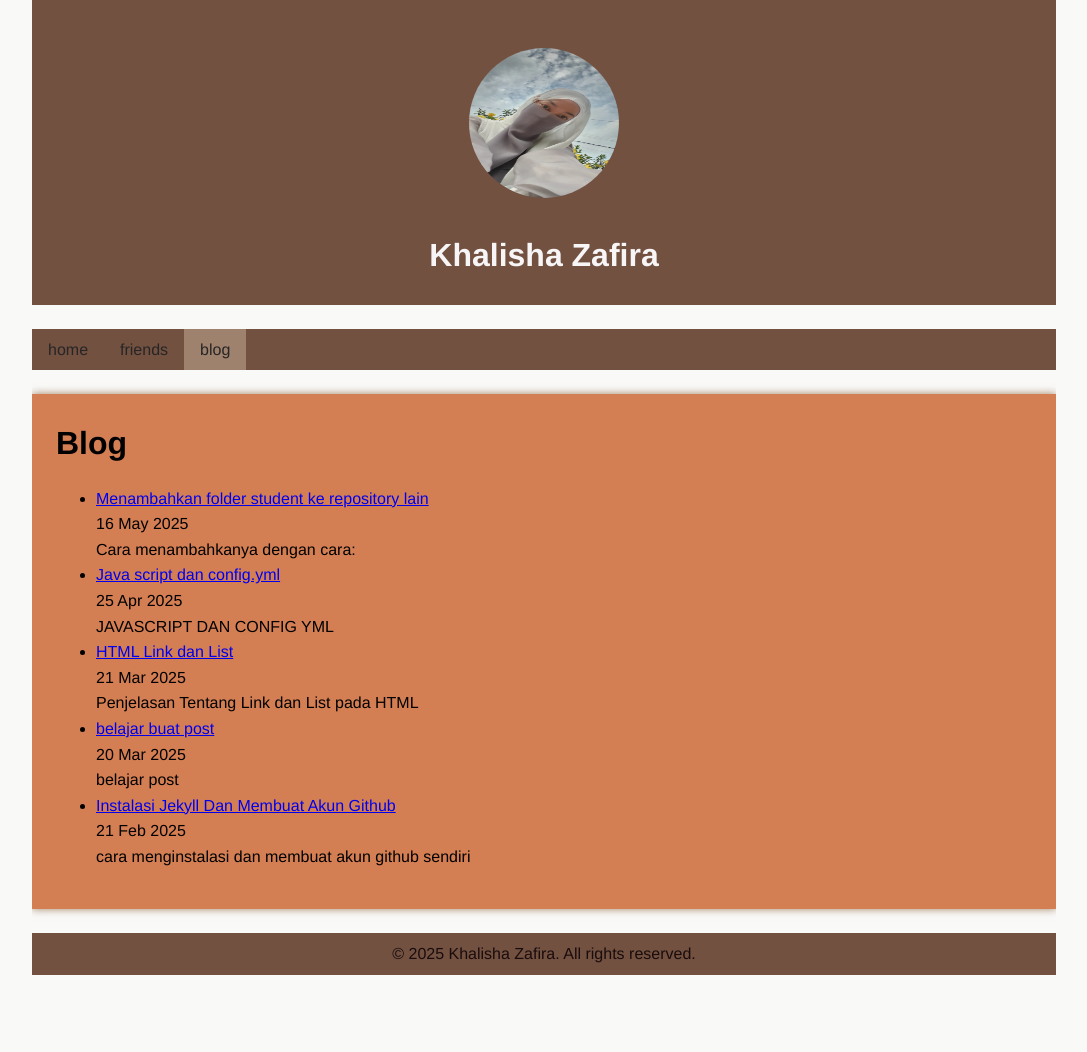
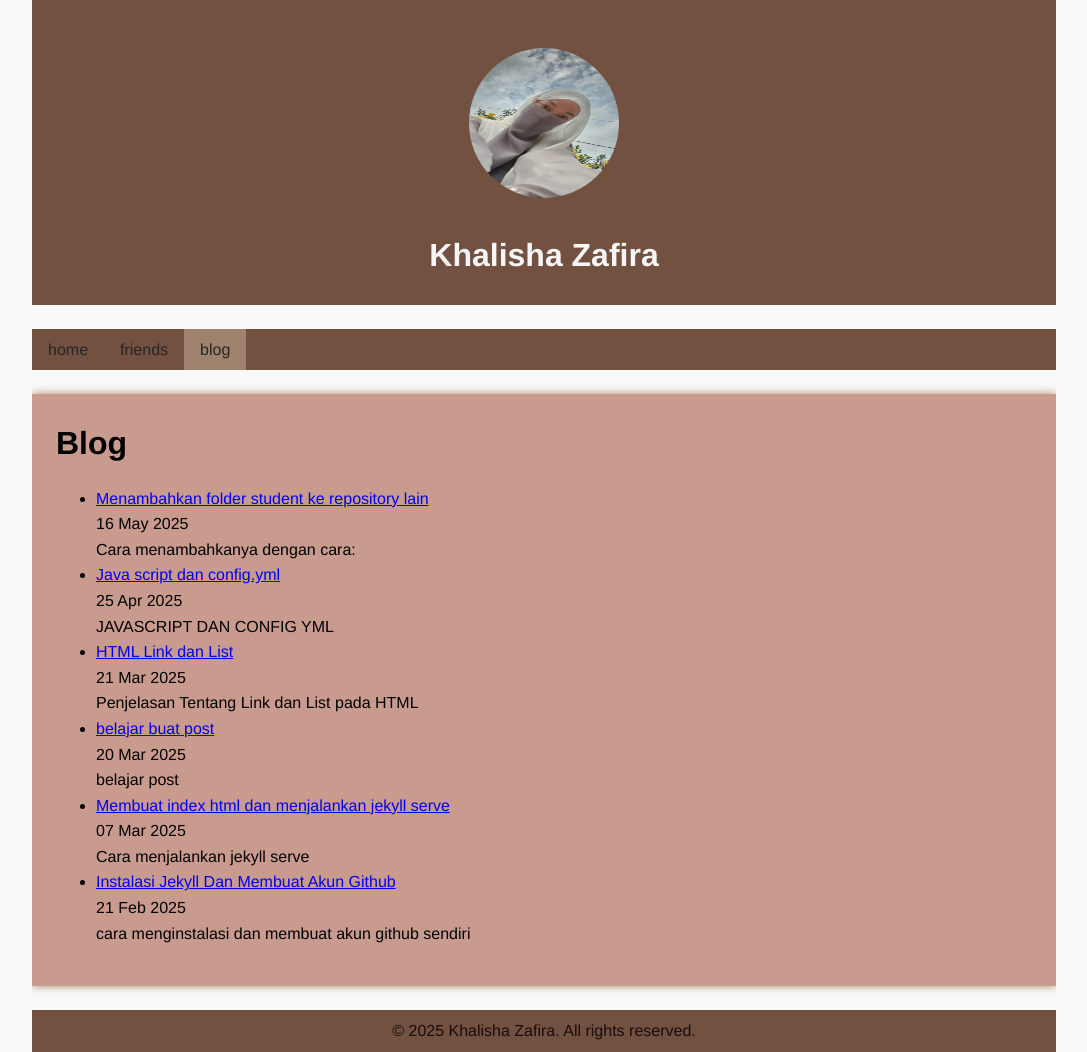
Before and after one commit to khalisha0zafira/khalisha0zafira.github.io, a Jekyll site: the page built from blog.html, in a window 1280 px wide. Shown: the whole page, without its empty margins (96-1183 px from the left). Built offline with Jekyll 4.4.1, drawn with Linux system fonts in a browser that asks for light colours; before the commit the page ends 975 px from its top, so only the background shows below that.

Commit message:
update folder

```diff
--- /dev/null
+++ b/_posts/2025-3-7-html-link-dan-lists.md
@@ -0,0 +1,31 @@
+---
+layout: post
+title: "Membuat index html dan menjalankan jekyll serve"
+---
+
+Cara menjalankan jekyll serve
+
+- setelah membuat sebuah repository dengan nama sendiri lalu clone repository tersebut ke lokal
+- kemudian masuk ke dalam folder repository tersebut dan install melalui terminal vscode dengan perintah
+  berikut: gem install jekyll bundle
+           bundle init
+- kemudian masuk ke folder gemfile yang muncul dan tambahkan gem "jekyll" di baris baru
+- tambahkan file baru dengan nama index.html dan isi dengan kode berikut:
+  <!DOCTYPE html>
+  <html>
+  <head>
+  <meta charset="utf-8">
+  <title>home</title>
+  </head>
+  <body>
+  <h1>My World!</h1>
+  </body>
+  </html>
+
+- lalu ketik "jekyll build" di terminal agar menghasilkan directory _site dan jalankan
+  "jekyll serve" dan klik url http://127.0.0.1:4000 yang muncul
+
+- jika web sudah berhasil dinuka berikut untuk push ke ripository github
+    - git add
+    - git commit -m "nama folder nya"
+    - git push
--- a/_sass/main.scss
+++ b/_sass/main.scss
@@ -22,7 +22,7 @@ header {
 main {
     padding: 24px; margin-top: 24px;
     box-shadow: 0 0 8px rgba(159, 124, 89, 0.97);
-    background-color: #d47e53;
+    background-color: #c99b8f;
 }
 
 footer {
```
